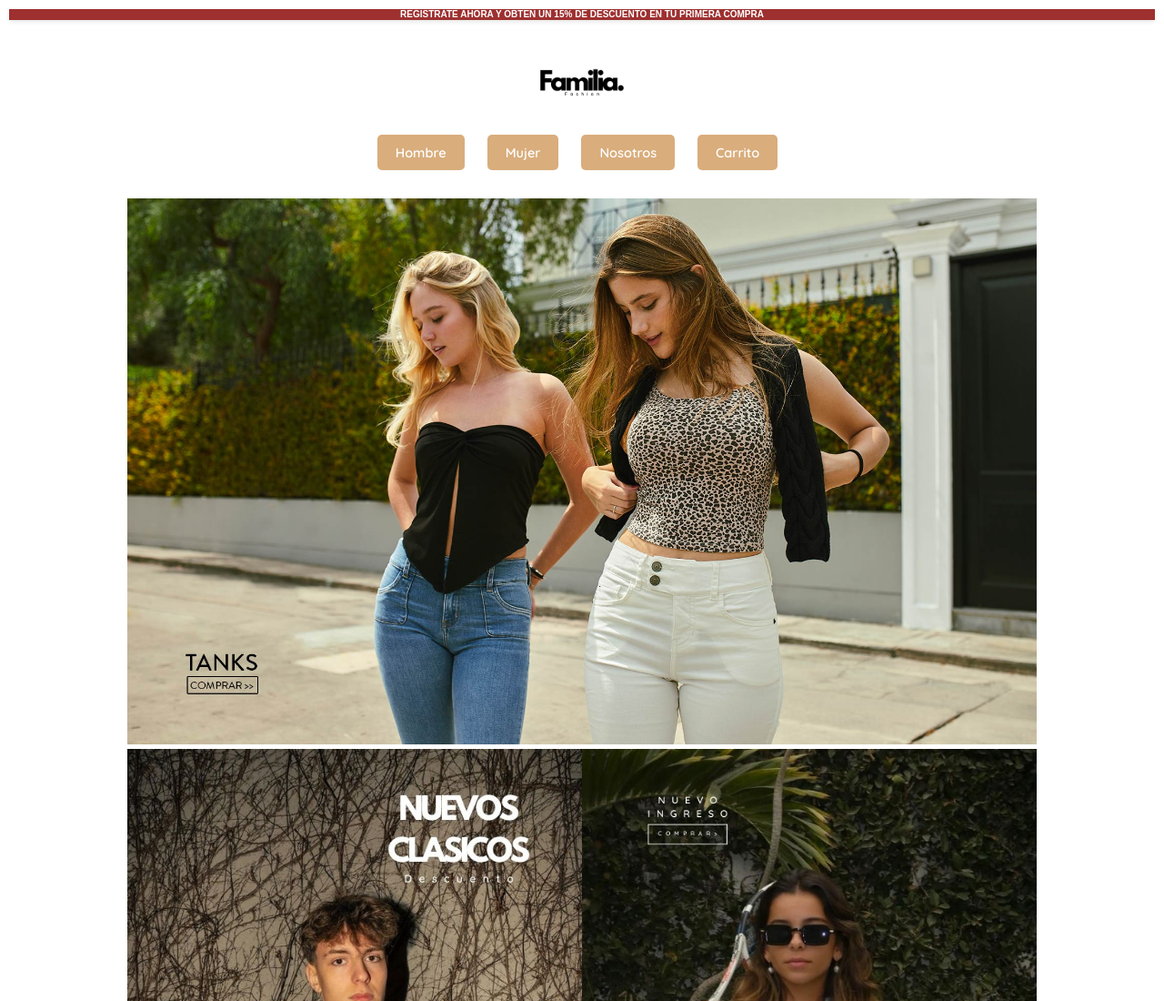
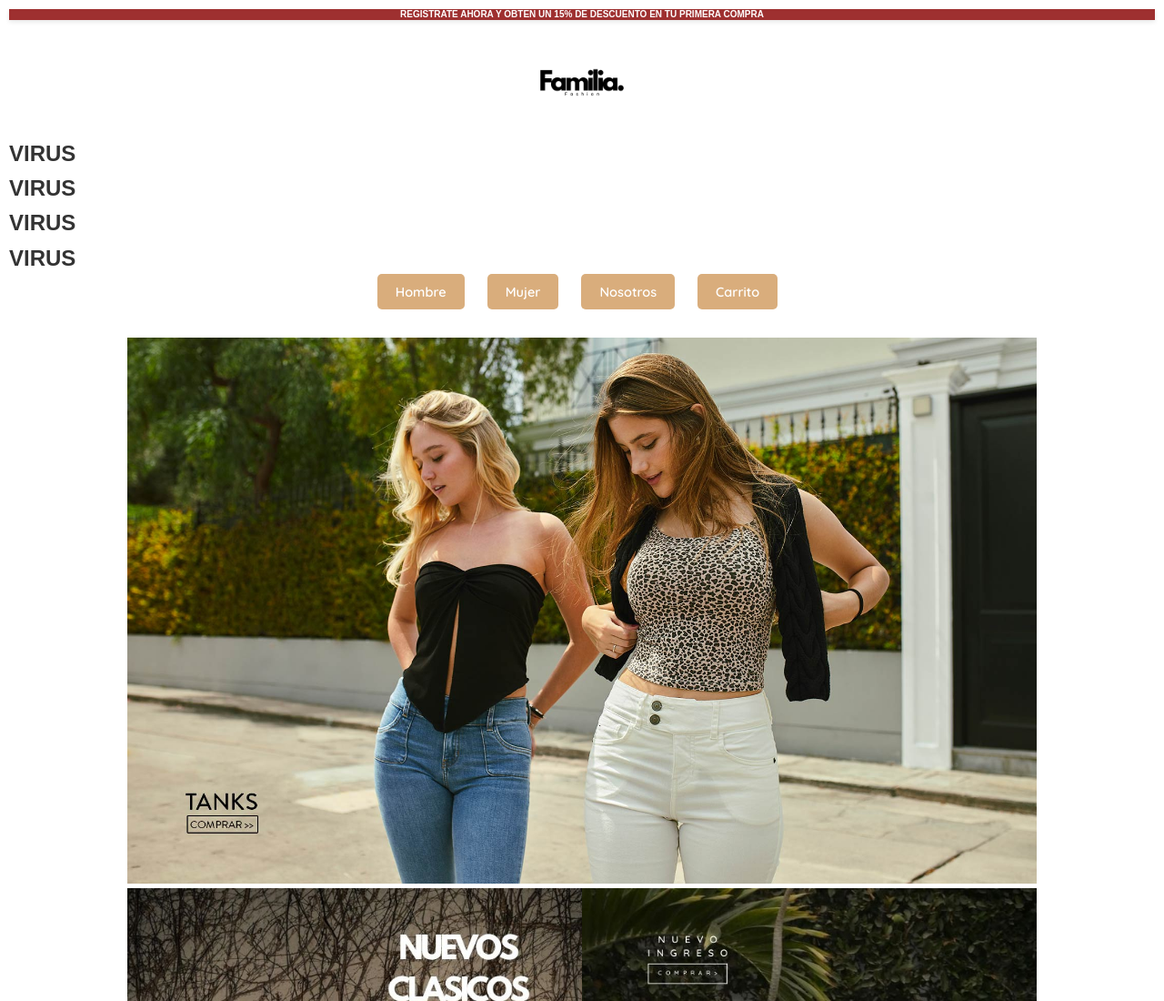
Before and after one commit to Luis-Fernando-MP/temporal-git, a plain HTML site: page index.html in a window 1280 px wide. Shown: the top 1100 px of the page at 91% size. Drawn offline with Linux system fonts and the light colour scheme.

Commit message:
primer cambio

```diff
--- a/index.html
+++ b/index.html
@@ -32,7 +32,12 @@
     </a>
 
 </div>
-
+<div>
+    <h2>VIRUS</h2>
+    <h2>VIRUS</h2>
+    <h2>VIRUS</h2>
+    <h2>VIRUS</h2>
+</div>
 <!-- Índice de navegación -->
 <nav class="navigation">
     <ul>
```
